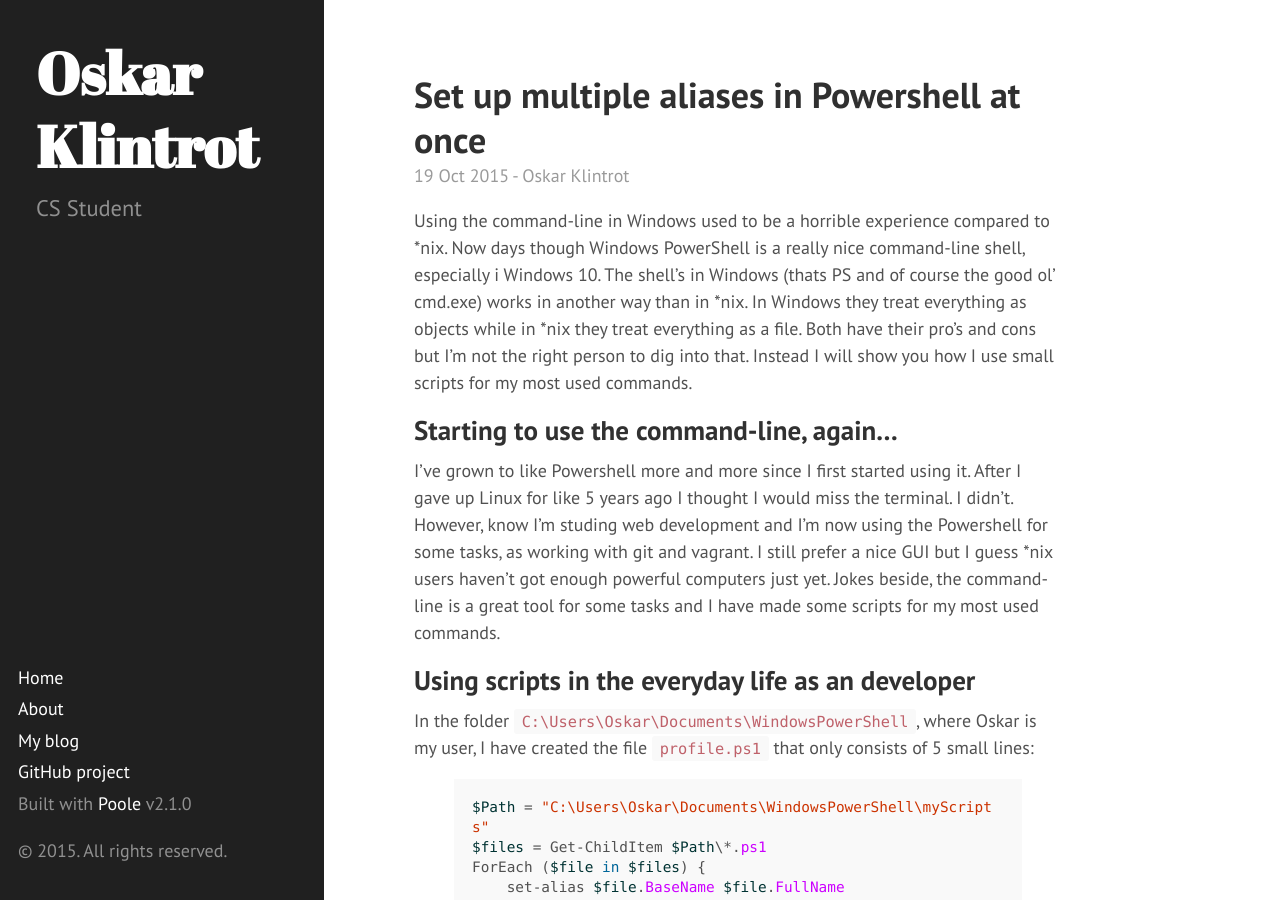
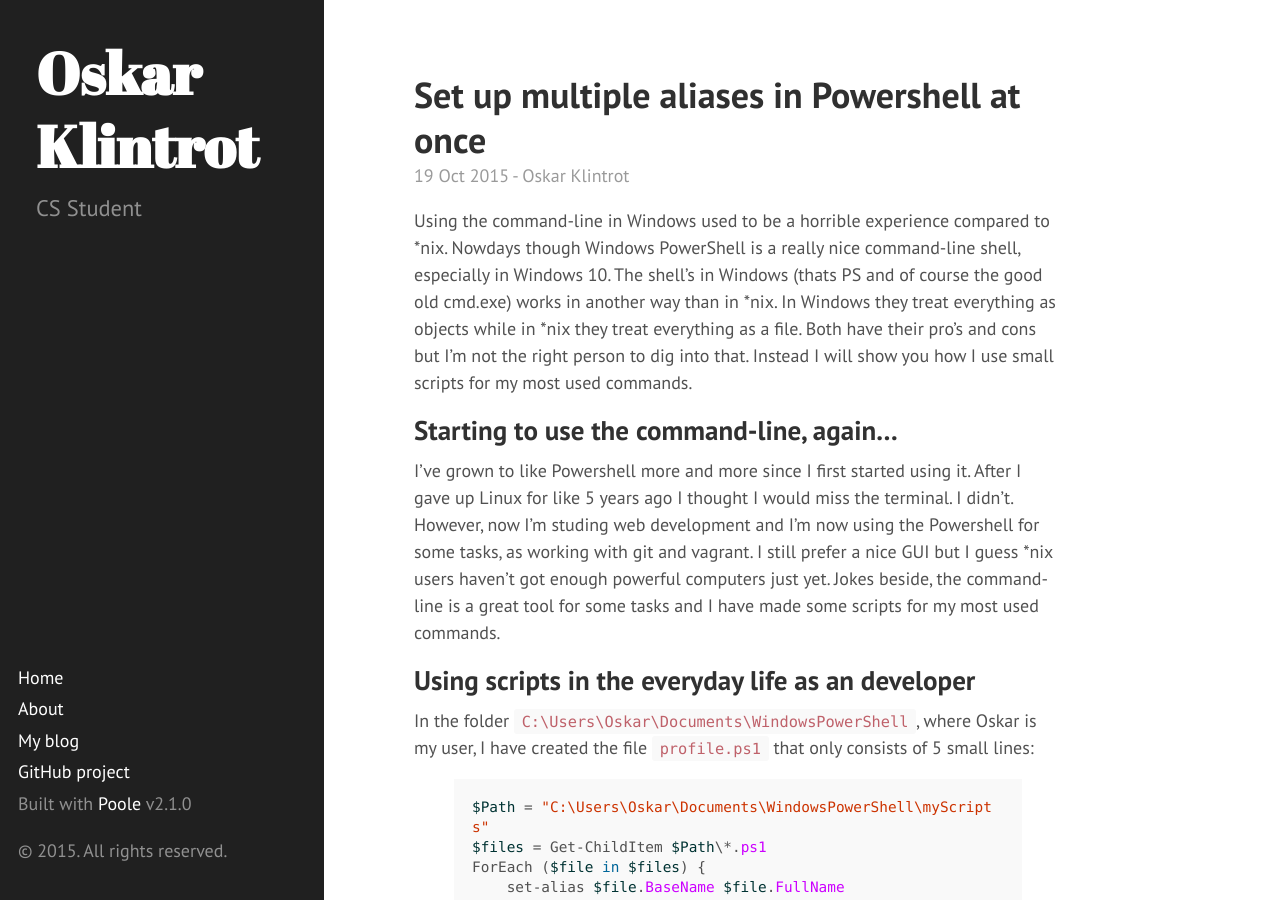
Before and after one commit to OskarKlintrotSkolarbeteWP14/2dv607.oskarklintrot.se, a Jekyll site: the page built from _posts/2015-10-19-set-up-multiple-aliases-in-powershell-at-once.md, in a window 1280 px wide and 900 px high. Built offline with Jekyll 4.4.1, drawn with Linux system fonts in a browser that asks for light colours; Markdown is read by kramdown in place of the engine named in the settings; comment, search, counter and statistics services are not loaded.

Commit message:
Update 2015-10-19-set-up-multiple-aliases-in-powershell-at-once.md

```diff
--- a/_posts/2015-10-19-set-up-multiple-aliases-in-powershell-at-once.md
+++ b/_posts/2015-10-19-set-up-multiple-aliases-in-powershell-at-once.md
@@ -4,10 +4,10 @@ title: Set up multiple aliases in Powershell at once
 comments: True
 description: In this article we will take a look at how we can make some scripts that is automaticly added as alias in Powershell. This way we can automate stuff that we do a lot and keep everything super simple to maintain.
 ---
-Using the command-line in Windows used to be a horrible experience compared to *nix. Now days though Windows PowerShell is a really nice command-line shell, especially i Windows 10. The shell's in Windows (thats PS and of course the good ol' cmd.exe) works in another way than in *nix. In Windows they treat everything as objects while in *nix they treat everything as a file. Both have their pro's and cons but I'm not the right person to dig into that. Instead I will show you how I use small scripts for my most used commands.
+Using the command-line in Windows used to be a horrible experience compared to *nix. Nowdays though Windows PowerShell is a really nice command-line shell, especially in Windows 10. The shell's in Windows (thats PS and of course the good old cmd.exe) works in another way than in *nix. In Windows they treat everything as objects while in *nix they treat everything as a file. Both have their pro's and cons but I'm not the right person to dig into that. Instead I will show you how I use small scripts for my most used commands.
 <span class="break" />
 ## Starting to use the command-line, again...
-I've grown to like Powershell more and more since I first started using it. After I gave up Linux for like 5 years ago I thought I would miss the terminal. I didn't. However, know I'm studing web development and I'm now using the Powershell for some tasks, as working with git and vagrant. I still prefer a nice GUI but I guess *nix users haven't got enough powerful computers just yet. Jokes beside, the command-line is a great tool for some tasks and I have made some scripts for my most used commands.
+I've grown to like Powershell more and more since I first started using it. After I gave up Linux for like 5 years ago I thought I would miss the terminal. I didn't. However, now I'm studing web development and I'm now using the Powershell for some tasks, as working with git and vagrant. I still prefer a nice GUI but I guess *nix users haven't got enough powerful computers just yet. Jokes beside, the command-line is a great tool for some tasks and I have made some scripts for my most used commands.
 ## Using scripts in the everyday life as an developer
 In the folder `C:\Users\Oskar\Documents\WindowsPowerShell`, where Oskar is my user, I have created the file `profile.ps1` that only consists of 5 small lines:
  {% highlight powershell %}
```
